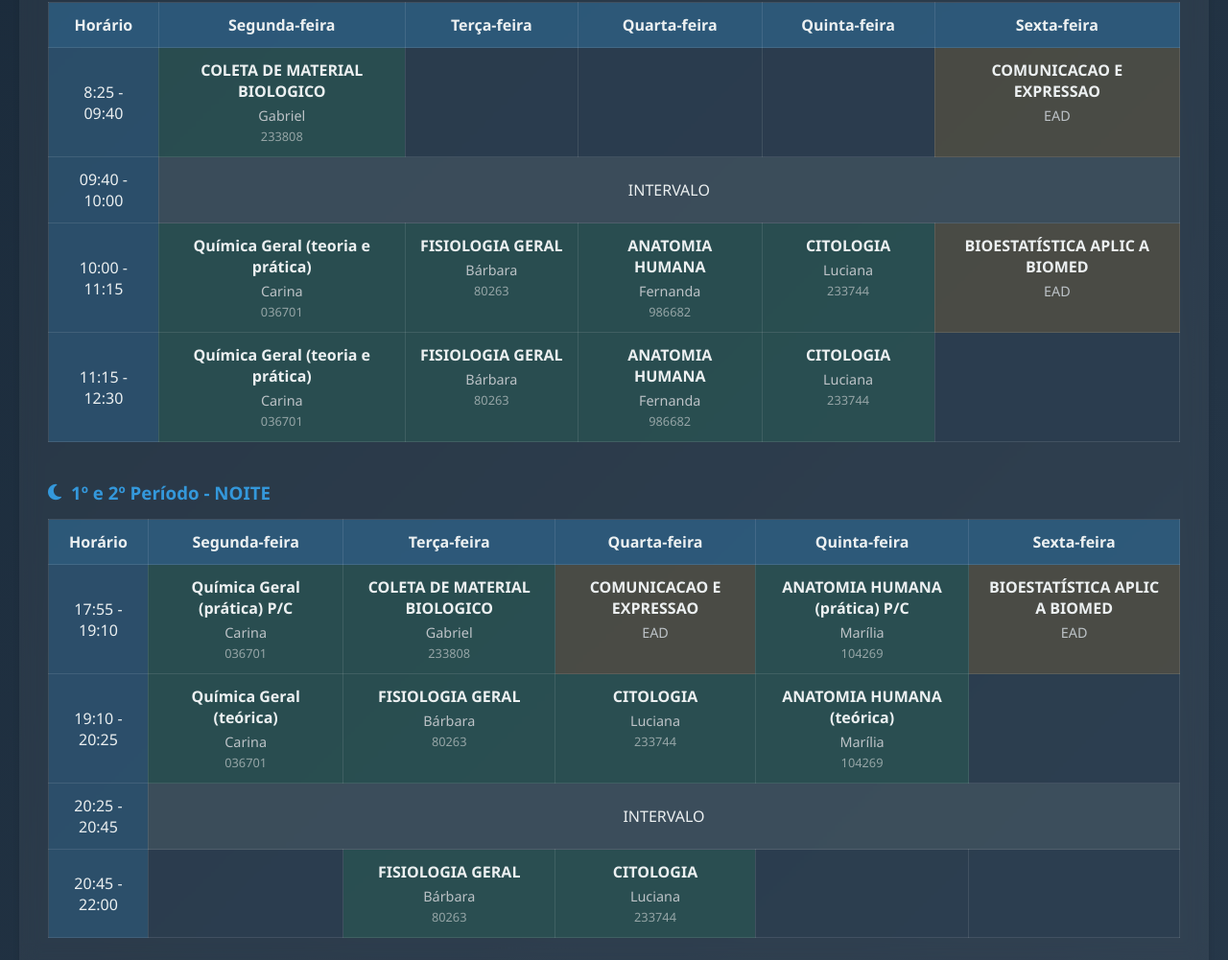
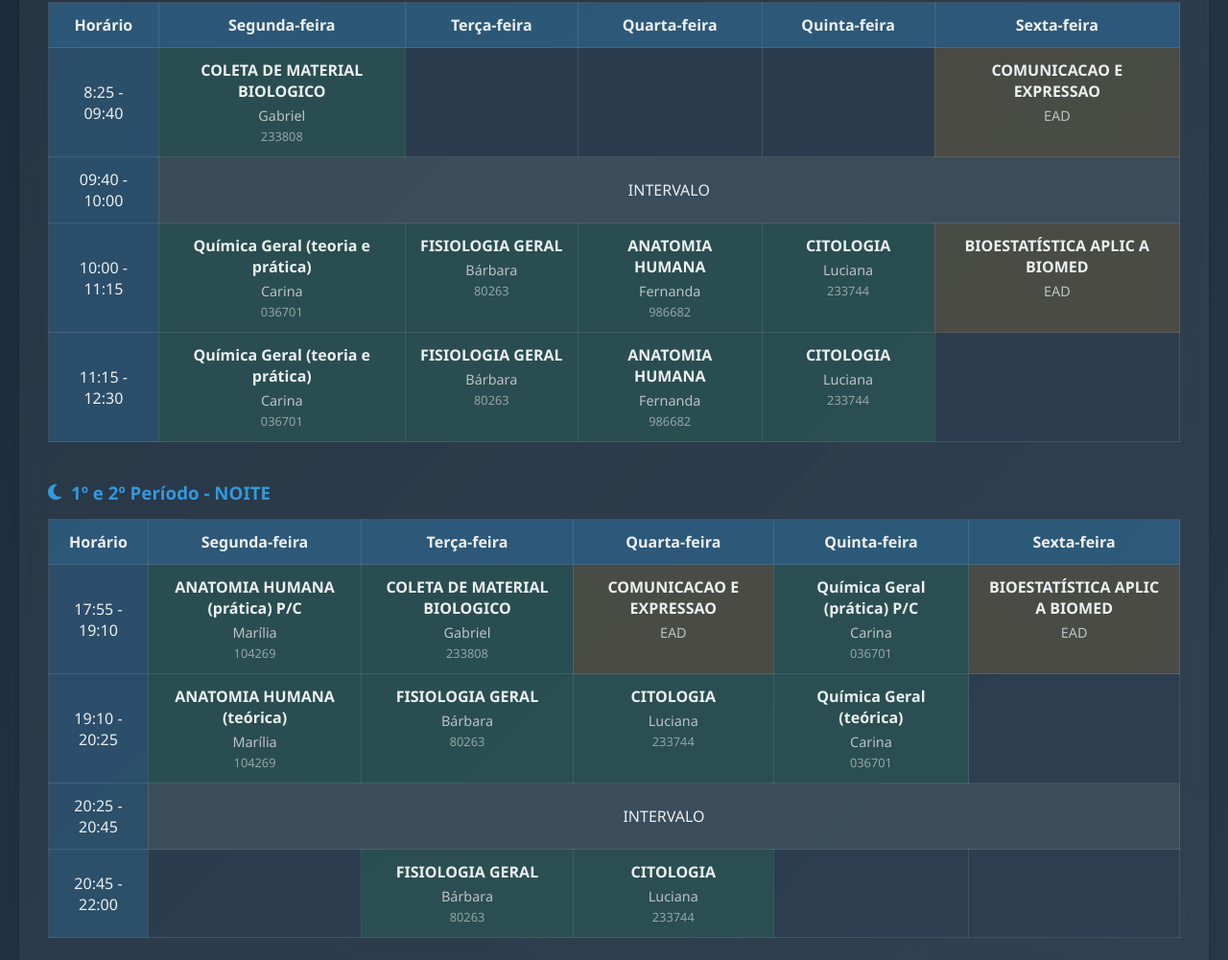
Before and after one commit to Gabrielcdecarvalho/Encontre_seu_professor, a plain HTML site: page index.html in a window 1280 px wide. Shown: the part 351-1352 px from the top of the page at 96% size. Drawn offline with Linux system fonts and the light colour scheme.

Commit message:
index.html

```diff
--- a/index.html
+++ b/index.html
@@ -451,12 +451,14 @@
                                     <div class="discipline">COLETA DE MATERIAL BIOLOGICO</div>
                                     <div class="professor">Gabriel</div>
                                     <div class="code">233808</div>
-                                </td></td>
+                                </td>
                                 <td></td>
                                 <td></td>
-                                <td><td class="class-cell ead">
+                                <td></td>
+                                <td class="class-cell ead">
                                     <div class="discipline">COMUNICACAO E EXPRESSAO</div>
-                                    <div class="professor">EAD</div></td>
+                                    <div class="professor">EAD</div>
+                                </td>
                             </tr>
                             <tr>
                                 <td class="time-cell">09:40 - 10:00</td>
@@ -535,10 +537,11 @@
                         <tbody>
                             <tr>
                                 <td class="time-cell">17:55 - 19:10</td>
+                                <!-- Alteração: Segunda-feira - Anatomia com Marília -->
                                 <td class="class-cell">
-                                    <div class="discipline">Química Geral (prática) P/C</div>
-                                    <div class="professor">Carina</div>
-                                    <div class="code">036701</div>
+                                    <div class="discipline">ANATOMIA HUMANA (prática) P/C</div>
+                                    <div class="professor">Marília</div>
+                                    <div class="code">104269</div>
                                 </td>
                                 <td class="class-cell">
                                     <div class="discipline">COLETA DE MATERIAL BIOLOGICO</div>
@@ -549,10 +552,11 @@
                                     <div class="discipline">COMUNICACAO E EXPRESSAO</div>
                                     <div class="professor">EAD</div>
                                 </td>
+                                <!-- Alteração: Quinta-feira - Química com Carina -->
                                 <td class="class-cell">
-                                    <div class="discipline">ANATOMIA HUMANA (prática) P/C</div>
-                                    <div class="professor">Marília</div>
-                                    <div class="code">104269</div>
+                                    <div class="discipline">Química Geral (prática) P/C</div>
+                                    <div class="professor">Carina</div>
+                                    <div class="code">036701</div>
                                 </td>
                                 <td class="class-cell ead">
                                     <div class="discipline">BIOESTATÍSTICA APLIC A BIOMED</div>
@@ -561,10 +565,11 @@
                             </tr>
                             <tr>
                                 <td class="time-cell">19:10 - 20:25</td>
+                                <!-- Alteração: Segunda-feira - Anatomia com Marília -->
                                 <td class="class-cell">
-                                    <div class="discipline">Química Geral (teórica)</div>
-                                    <div class="professor">Carina</div>
-                                    <div class="code">036701</div>
+                                    <div class="discipline">ANATOMIA HUMANA (teórica)</div>
+                                    <div class="professor">Marília</div>
+                                    <div class="code">104269</div>
                                 </td>
                                 <td class="class-cell">
                                     <div class="discipline">FISIOLOGIA GERAL</div>
@@ -576,10 +581,11 @@
                                     <div class="professor">Luciana</div>
                                     <div class="code">233744</div>
                                 </td>
+                                <!-- Alteração: Quinta-feira - Química com Carina -->
                                 <td class="class-cell">
-                                    <div class="discipline">ANATOMIA HUMANA (teórica)</div>
-                                    <div class="professor">Marília</div>
-                                    <div class="code">104269</div>
+                                    <div class="discipline">Química Geral (teórica)</div>
+                                    <div class="professor">Carina</div>
+                                    <div class="code">036701</div>
                                 </td>
                                 <td></td>
                             </tr>
@@ -1020,8 +1026,9 @@
                 "Carina": [
                     { periodo: "1º e 2º Período - MANHÃ", dia: "Segunda-feira", horario: "10:00 - 11:15", disciplina: "Química Geral (teoria e prática)" },
                     { periodo: "1º e 2º Período - MANHÃ", dia: "Segunda-feira", horario: "11:15 - 12:30", disciplina: "Química Geral (teoria e prática)" },
-                    { periodo: "1º e 2º Período - NOITE", dia: "Segunda-feira", horario: "17:55 - 19:10", disciplina: "Química Geral (prática) P/C" },
-                    { periodo: "1º e 2º Período - NOITE", dia: "Segunda-feira", horario: "19:10 - 20:25", disciplina: "Química Geral (teórica)" }
+                    // Alteração: Quinta-feira noite em vez de Segunda-feira noite
+                    { periodo: "1º e 2º Período - NOITE", dia: "Quinta-feira", horario: "17:55 - 19:10", disciplina: "Química Geral (prática) P/C" },
+                    { periodo: "1º e 2º Período - NOITE", dia: "Quinta-feira", horario: "19:10 - 20:25", disciplina: "Química Geral (teórica)" }
                 ],
                 "Gabriel": [
                     { periodo: "1º e 2º Período - MANHÃ", dia: "Segunda-feira", horario: "8:25 - 09:40", disciplina: "COLETA DE MATERIAL BIOLOGICO" },
@@ -1051,8 +1058,9 @@
                     { periodo: "3º e 4º Período - NOITE", dia: "Sexta-feira", horario: "20:45 - 22:00", disciplina: "Citopatologia" }
                 ],
                 "Marília": [
-                    { periodo: "1º e 2º Período - NOITE", dia: "Quinta-feira", horario: "17:55 - 19:10", disciplina: "ANATOMIA HUMANA (prática) P/C" },
-                    { periodo: "1º e 2º Período - NOITE", dia: "Quinta-feira", horario: "19:10 - 20:25", disciplina: "ANATOMIA HUMANA (teórica)" }
+                    // Alteração: Segunda-feira noite em vez de Quinta-feira noite
+                    { periodo: "1º e 2º Período - NOITE", dia: "Segunda-feira", horario: "17:55 - 19:10", disciplina: "ANATOMIA HUMANA (prática) P/C" },
+                    { periodo: "1º e 2º Período - NOITE", dia: "Segunda-feira", horario: "19:10 - 20:25", disciplina: "ANATOMIA HUMANA (teórica)" }
                 ],
                 "Fernanda": [
                     { periodo: "1º e 2º Período - MANHÃ", dia: "Quarta-feira", horario: "10:00 - 11:15", disciplina: "ANATOMIA HUMANA" },
@@ -1100,15 +1108,18 @@
                 ],
                 "Carina": [
                     { id: "quimica-manha-seg", text: "Química Geral - Segunda 10:00-11:15", dia: "Segunda-feira", horario: "10:00 - 11:15", periodo: "1º e 2º Período - MANHÃ" },
-                    { id: "quimica-noite-seg", text: "Química Geral (prática) - Segunda 17:55-19:10", dia: "Segunda-feira", horario: "17:55 - 19:10", periodo: "1º e 2º Período - NOITE" }
+                    // Alteração: Quinta-feira noite em vez de Segunda-feira noite
+                    { id: "quimica-noite-qui-pra", text: "Química Geral (prática) - Quinta 17:55-19:10", dia: "Quinta-feira", horario: "17:55 - 19:10", periodo: "1º e 2º Período - NOITE" },
+                    { id: "quimica-noite-qui-teo", text: "Química Geral (teórica) - Quinta 19:10-20:25", dia: "Quinta-feira", horario: "19:10 - 20:25", periodo: "1º e 2º Período - NOITE" }
                 ],
                 "Bárbara": [
                     { id: "fisiologia-manha-ter", text: "Fisiologia Geral - Terça 10:00-11:15", dia: "Terça-feira", horario: "10:00 - 11:15", periodo: "1º e 2º Período - MANHÃ" },
                     { id: "fisiologia-noite-ter", text: "Fisiologia Geral - Terça 19:10-20:25", dia: "Terça-feira", horario: "19:10 - 20:25", periodo: "1º e 2º Período - NOITE" }
                 ],
                 "Marília": [
-                    { id: "anatomia-noite-qui", text: "Anatomia Humana - Quinta 17:55-19:10", dia: "Quinta-feira", horario: "17:55 - 19:10", periodo: "1º e 2º Período - NOITE" },
-                    { id: "anatomia-teo-noite-qui", text: "Anatomia Humana (teórica) - Quinta 19:10-20:25", dia: "Quinta-feira", horario: "19:10 - 20:25", periodo: "1º e 2º Período - NOITE" }
+                    // Alteração: Segunda-feira noite em vez de Quinta-feira noite
+                    { id: "anatomia-noite-seg-pra", text: "Anatomia Humana (prática) - Segunda 17:55-19:10", dia: "Segunda-feira", horario: "17:55 - 19:10", periodo: "1º e 2º Período - NOITE" },
+                    { id: "anatomia-noite-seg-teo", text: "Anatomia Humana (teórica) - Segunda 19:10-20:25", dia: "Segunda-feira", horario: "19:10 - 20:25", periodo: "1º e 2º Período - NOITE" }
                 ],
                 "Fernanda": [
                     { id: "anatomia-manha-qua", text: "Anatomia Humana - Quarta 10:00-11:15", dia: "Quarta-feira", horario: "10:00 - 11:15", periodo: "1º e 2º Período - MANHÃ" }
```
